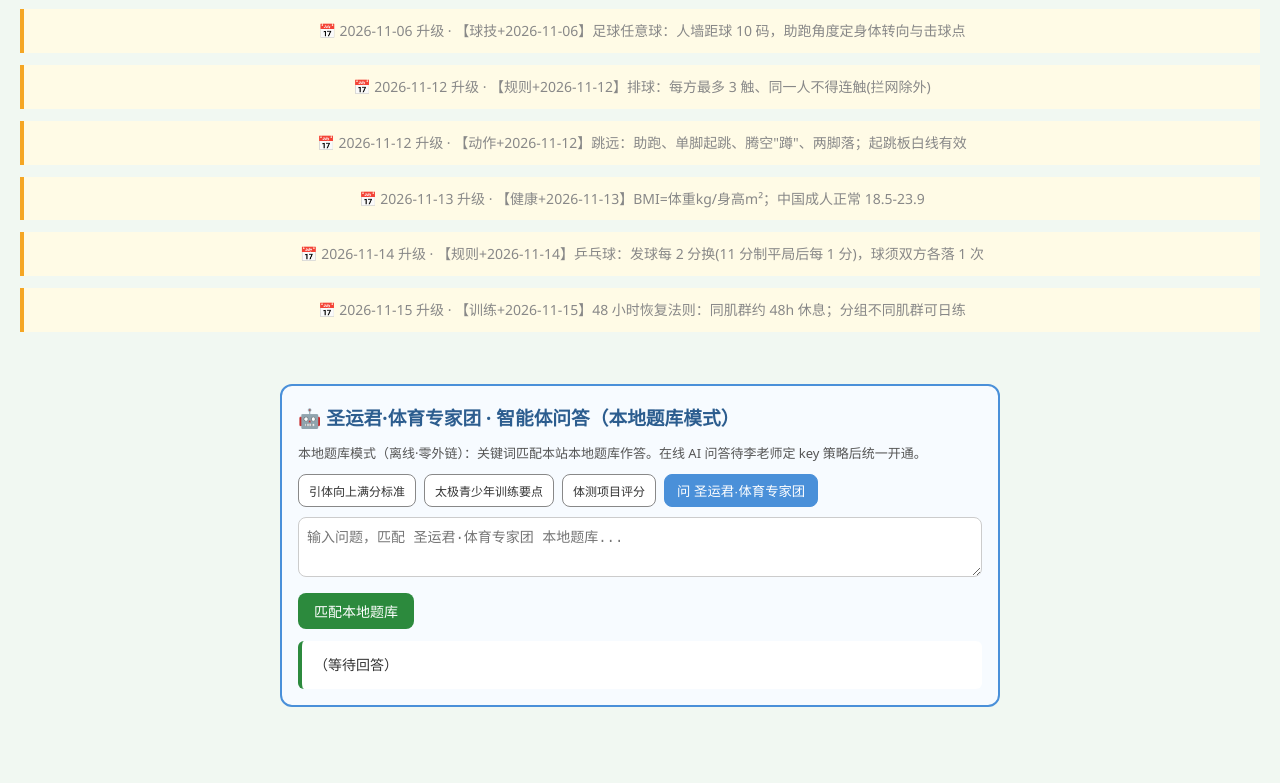
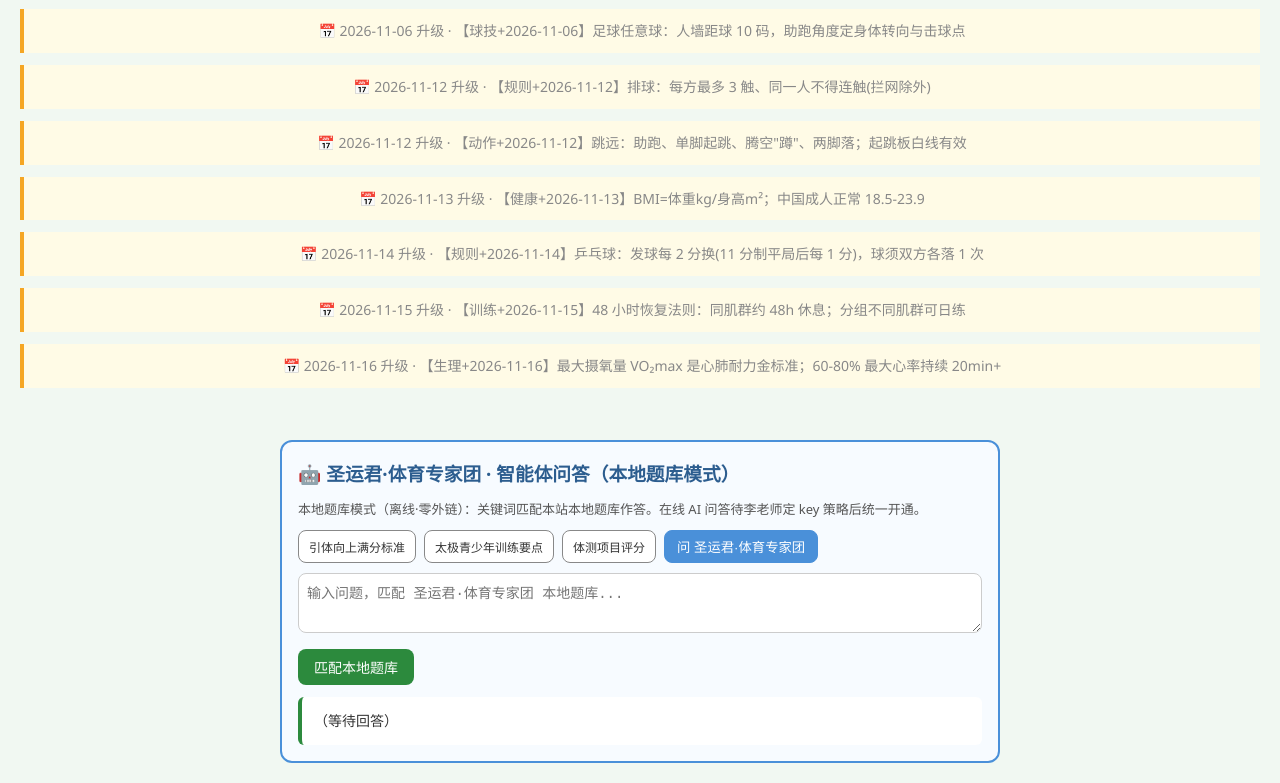
Before and after one commit to dapengzhanchi141345/li-yanming-pe, a plain HTML site: page index.html in a window 1280 px wide. Shown: the part 1723-2506 px from the top of the page. Before the commit the page ends 2450 px from the top, so only its background shows below. Drawn offline with Linux system fonts and the light colour scheme.

Commit message:
pe 12独立站升级 2026-11-16

```diff
--- a/index.html
+++ b/index.html
@@ -116,6 +116,8 @@ footer{text-align:center;padding:20px;color:#888;font-size:13px;margin-top:30px;
 <div style="background:#fffbe6;border-left:4px solid #f5a623;padding:10px;margin:12px 0;font-size:14px">📅 2026-11-14 升级 · 【规则+2026-11-14】乒乓球：发球每 2 分换(11 分制平局后每 1 分)，球须双方各落 1 次</div>
 
 <div style="background:#fffbe6;border-left:4px solid #f5a623;padding:10px;margin:12px 0;font-size:14px">📅 2026-11-15 升级 · 【训练+2026-11-15】48 小时恢复法则：同肌群约 48h 休息；分组不同肌群可日练</div>
+
+<div style="background:#fffbe6;border-left:4px solid #f5a623;padding:10px;margin:12px 0;font-size:14px">📅 2026-11-16 升级 · 【生理+2026-11-16】最大摄氧量 VO₂max 是心肺耐力金标准；60-80% 最大心率持续 20min+</div>
 </footer>
 
 <script>
```
